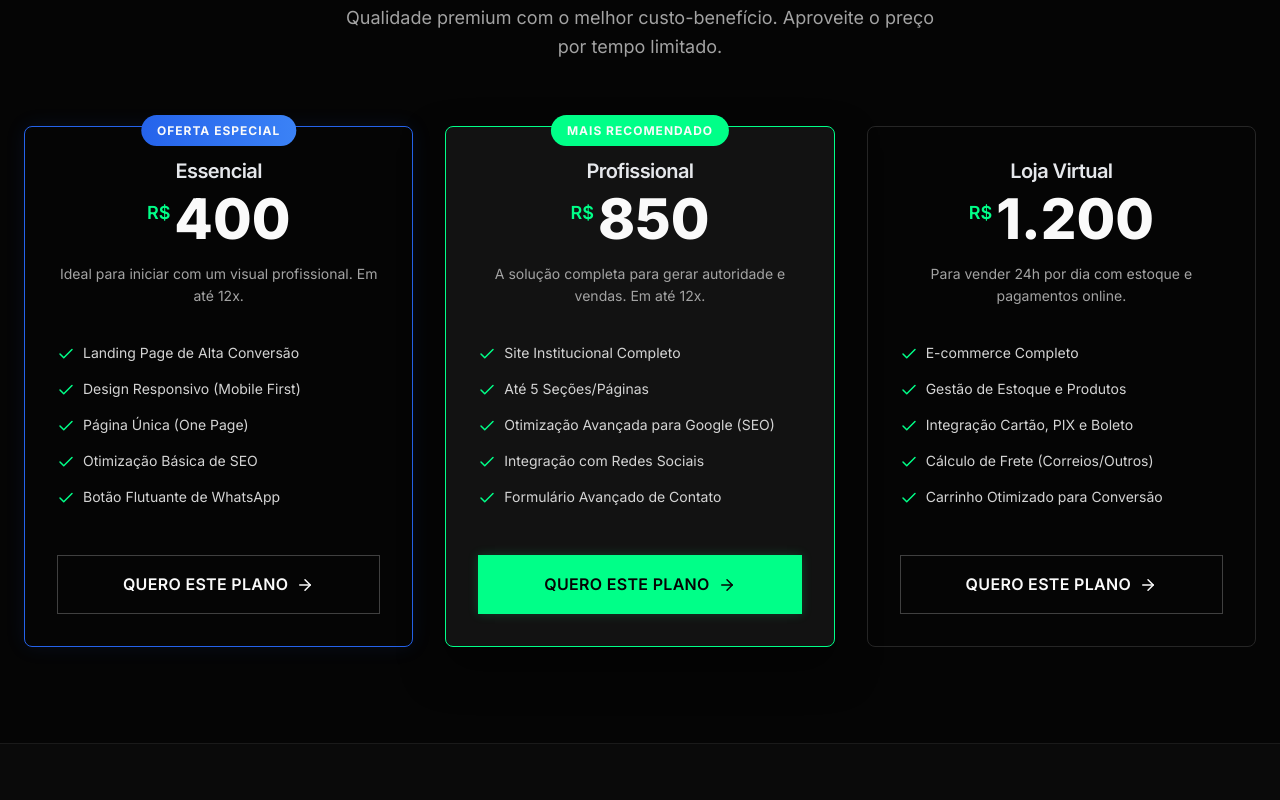
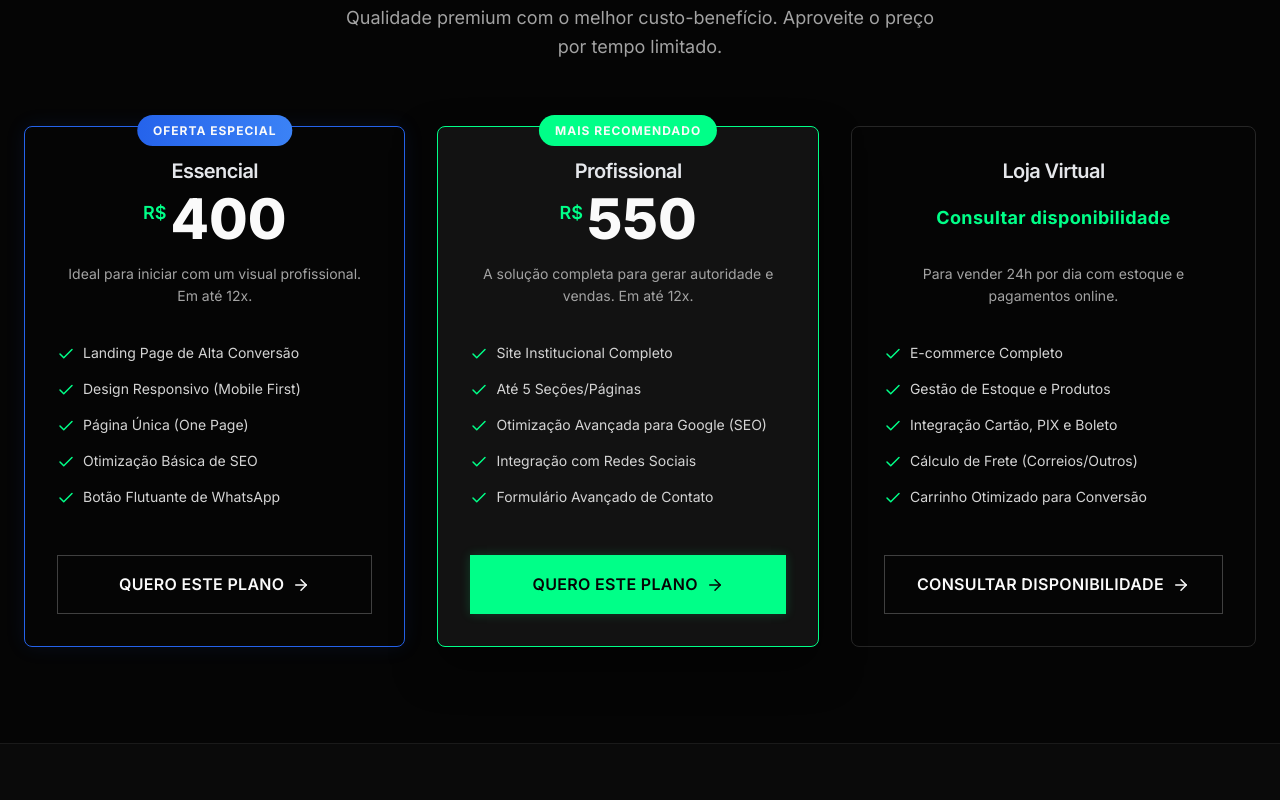
Before and after one commit to acelinosilva/acewebsites, a React (Vite) app: page / in a window 1280 px wide. Shown: the part 3880-4680 px from the top of the page. Built offline with nearby package versions, Linux system fonts and the light colour scheme.

Commit message:
ajuste: atualiza sitemap, precos, email de contato e pop-up

```diff
--- a/src/components/ExitIntentPopup.jsx
+++ b/src/components/ExitIntentPopup.jsx
@@ -58,7 +58,7 @@ const ExitIntentPopup = () => {
 
                     <div className="exit-intent-price">
                         <span className="price-label">A partir de</span>
-                        <span className="price-value">R$ 400</span>
+                        <span className="price-value">R$ 350</span>
                     </div>
 
                     <ul className="exit-intent-benefits">
--- a/src/components/Footer.jsx
+++ b/src/components/Footer.jsx
@@ -89,7 +89,7 @@ const Footer = () => {
                             </div>
                             <div className="footer__contact-item">
                                 <Mail size={18} className="footer__contact-icon" />
-                                <a href="mailto:contato@aceweb.com.br" className="footer__contact-link">contato@aceweb.com.br</a>
+                                <a href="mailto:acewebdf@gmail.com" className="footer__contact-link">acewebdf@gmail.com</a>
                             </div>
                         </address>
                         <a
--- a/src/components/PricingCards.css
+++ b/src/components/PricingCards.css
@@ -110,6 +110,19 @@
     line-height: 1;
 }
 
+.pricing-card__pricebox--consult {
+    align-items: center;
+    min-height: 56px;
+}
+
+.pricing-card__consult {
+    font-size: var(--font-size-lg, 18px);
+    font-weight: 700;
+    color: var(--color-primary);
+    text-align: center;
+    letter-spacing: 0.02em;
+}
+
 .pricing-card__description {
     text-align: center;
     color: var(--color-gray-400, #9ca3af);
--- a/src/components/PricingCards.jsx
+++ b/src/components/PricingCards.jsx
@@ -22,7 +22,7 @@ const PricingCards = () => {
         },
         {
             name: "Profissional",
-            price: "850",
+            price: "550",
             description: "A solução completa para gerar autoridade e vendas. Em até 12x.",
             features: [
                 "Site Institucional Completo",
@@ -35,7 +35,7 @@ const PricingCards = () => {
         },
         {
             name: "Loja Virtual",
-            price: "1.200",
+            price: null,
             description: "Para vender 24h por dia com estoque e pagamentos online.",
             features: [
                 "E-commerce Completo",
@@ -73,10 +73,16 @@ const PricingCards = () => {
                                 <div className="pricing-card__badge pricing-card__badge--promo">Oferta Especial</div>
                             )}
                             <h3 className="pricing-card__name">{plan.name}</h3>
-                            <div className="pricing-card__pricebox">
-                                <span className="pricing-card__currency">R$</span>
-                                <span className="pricing-card__price">{plan.price}</span>
-                            </div>
+                            {plan.price ? (
+                                <div className="pricing-card__pricebox">
+                                    <span className="pricing-card__currency">R$</span>
+                                    <span className="pricing-card__price">{plan.price}</span>
+                                </div>
+                            ) : (
+                                <div className="pricing-card__pricebox pricing-card__pricebox--consult">
+                                    <span className="pricing-card__consult">Consultar disponibilidade</span>
+                                </div>
+                            )}
                             <p className="pricing-card__description">{plan.description}</p>
 
                             <ul className="pricing-card__features">
@@ -94,7 +100,7 @@ const PricingCards = () => {
                                 rel="noopener noreferrer"
                                 className={`btn ${plan.highlight ? 'btn-primary' : 'btn-secondary'} pricing-card__btn`}
                             >
-                                Quero este plano <ArrowRight size={18} />
+                                {plan.price ? <>Quero este plano <ArrowRight size={18} /></> : <>Consultar disponibilidade <ArrowRight size={18} /></>}
                             </a>
                         </motion.div>
                     ))}
--- a/src/pages/Contact.jsx
+++ b/src/pages/Contact.jsx
@@ -28,7 +28,7 @@ const Contact = () => {
         {
             icon: Mail,
             title: 'E-mail',
-            content: 'contato@aceweb.com.br',
+            content: 'acewebdf@gmail.com',
             subtitle: 'Respondemos em até 24h'
         },
         {
```
Also changed, not shown: 1 other file (tests, documents, lock files or other folders).
